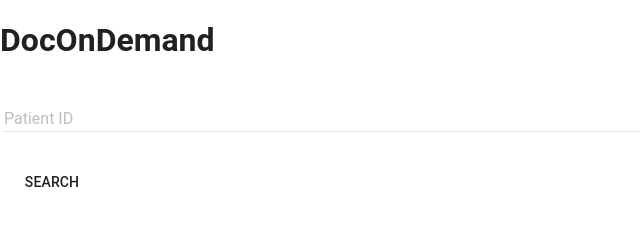
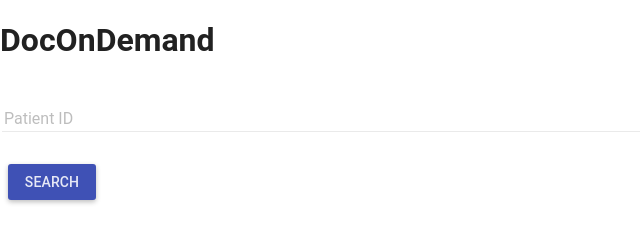
Before and after one commit to mirandaio/doc-on-demand, a website: page views/index.html in a window 1280 px wide. Shown: the whole page, without its empty margins (0-640 px from the left). Drawn offline with Linux system fonts and the light colour scheme; files whose address does not match are found by name.

Commit message:
Put in the favicon

```diff
--- a/views/index.html
+++ b/views/index.html
@@ -3,6 +3,7 @@
 <head>
   <meta charset="utf-8">
   <title>Doc On Demand</title>
+  <link rel="shortcut icon" href="favicon.png">
   <link rel="stylesheet" href="angular-material/angular-material.css">
 
   <script src="angular/angular.js"></script>
@@ -17,6 +18,6 @@
     <label>Patient ID</label>
     <input ng-model="patient.id">
   </md-input-container>
-  <md-button ng-click="getPatient()"> Search </md-button>
+  <md-button class="md-raised md-primary" ng-click="getPatient()"> Search </md-button>
 </body>
 </html>
```
